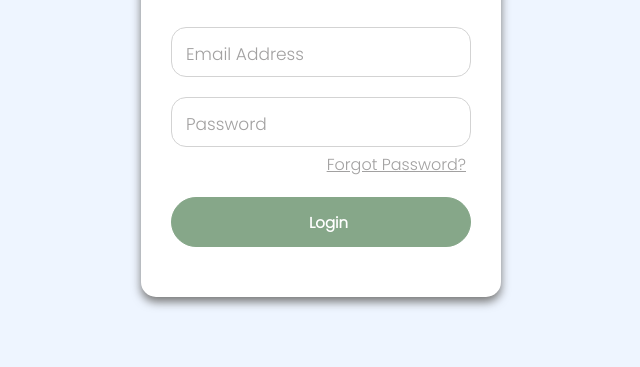
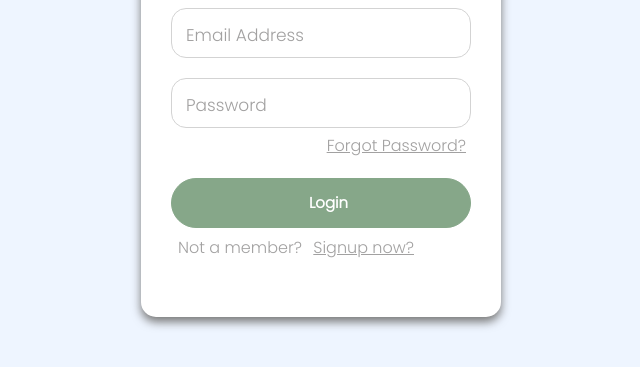
Before and after one commit to DiwasLamichhane/Login-Page, a plain HTML site: page index.html in a window 1280 px wide. Shown: the part 303-670 px from the top of the page, without its empty margins (319-959 px from the left). Drawn offline with Linux system fonts and the light colour scheme.

Commit message:
Update index.html

```diff
--- a/index.html
+++ b/index.html
@@ -28,6 +28,7 @@
             <div class="interface">
                 <input type="submit" value="Login">
             </div>
+            <div class="signup">Not a member? <a href="#">Signup now?</a></div>
         </form>
     </div>
 </body>
```
